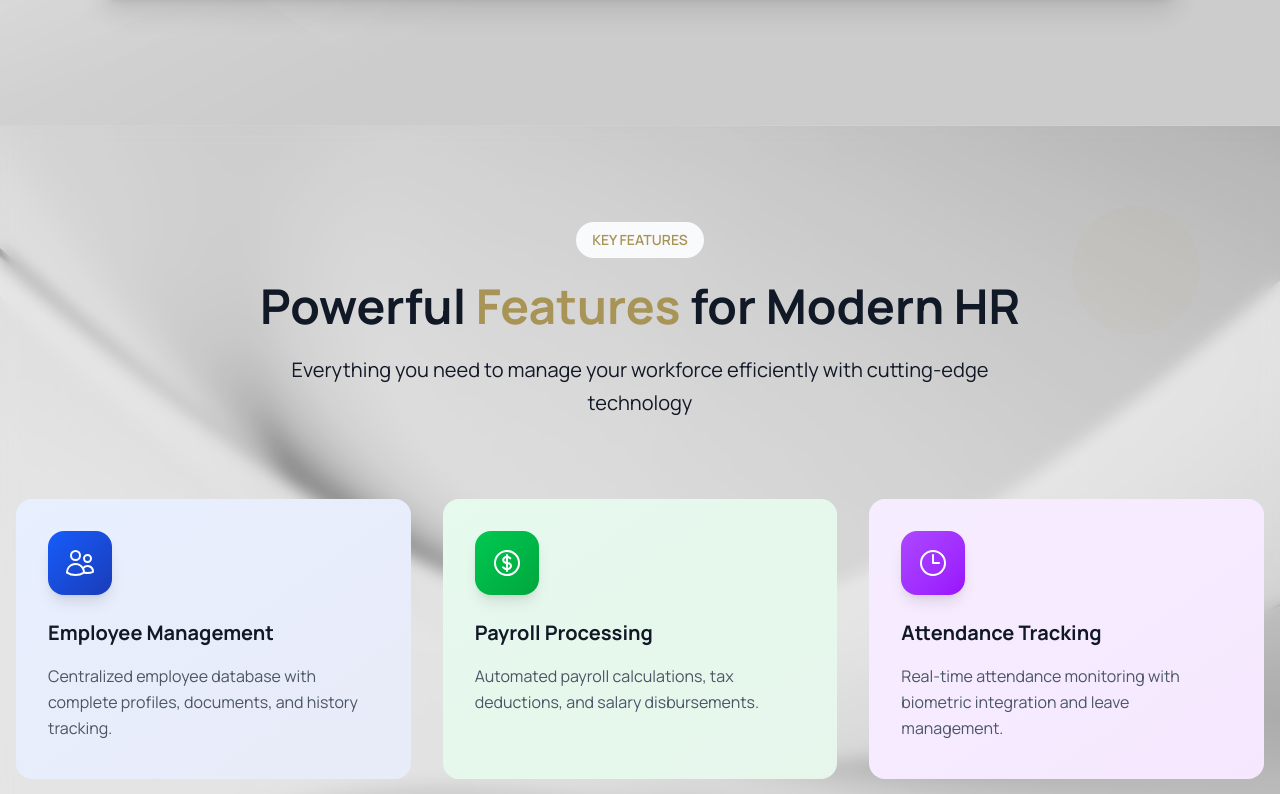
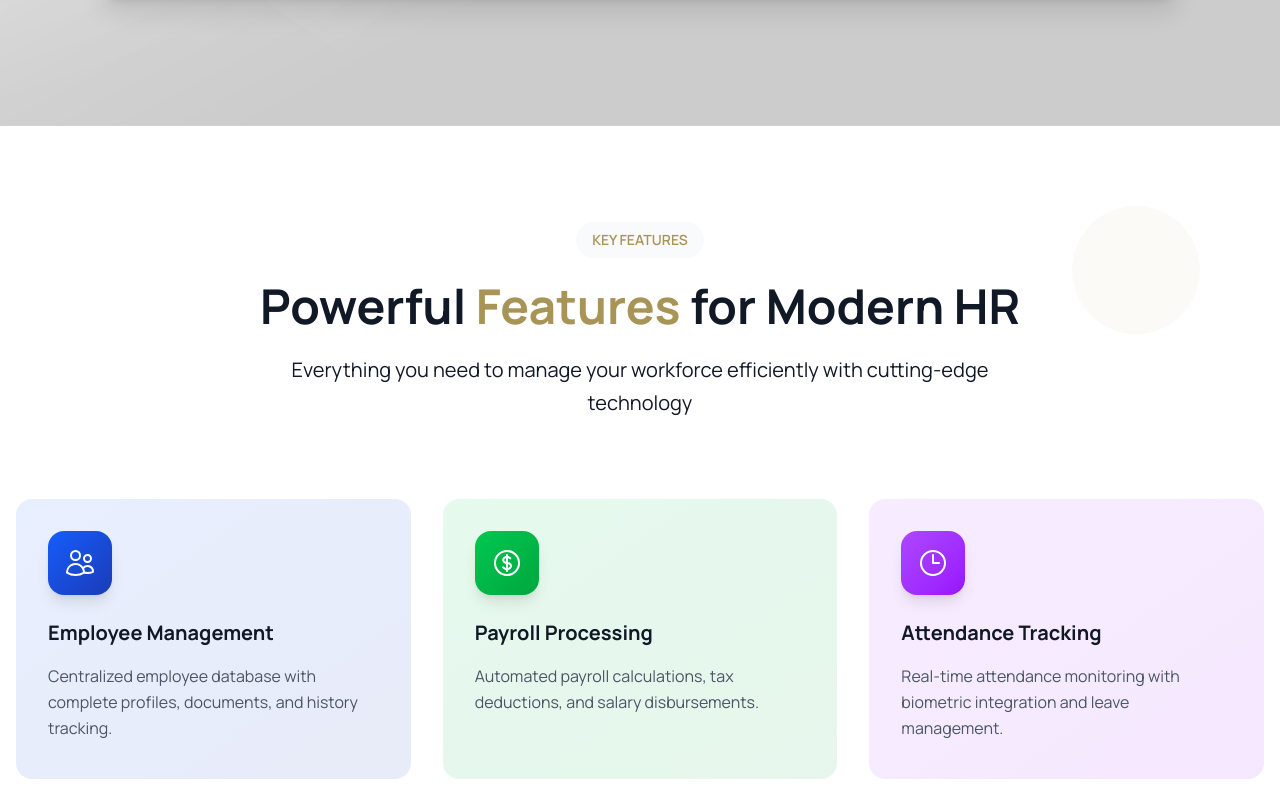
Before and after one commit to aas-imran/HRMS_LANDING_PAGE, a Next.js app: page / in a window 1280 px wide. Shown: the part 1146-1940 px from the top of the page. Built offline with nearby package versions, Linux system fonts and the light colour scheme.

Commit message:
benefits redesign

```diff
--- a/src/components/KeyFeatures.jsx
+++ b/src/components/KeyFeatures.jsx
@@ -52,7 +52,7 @@ const KeyFeatures = () => {
 
   return (
     <section id="features" className="py-24  relative overflow-hidden">
-       <div className="absolute  inset-0 z-0 overflow-hidden">
+       {/* <div className="absolute  inset-0 z-0 overflow-hidden">
         <Image
           src="/bg7.jpg"
           alt="Hero Background"
@@ -60,9 +60,9 @@ const KeyFeatures = () => {
           style={{ objectFit: 'cover' }}
           priority
         />
-      </div>
+      </div> */}
       {/* Background Elements */}
-      <div className="absolute bg-white/10 backdrop-blur-sm inset-0">
+      <div className="absolute bg-white/99 backdrop-blur-lg   inset-0">
         <div className="absolute top-20 right-20 w-32 h-32 rounded-full opacity-5" style={{backgroundColor: '#a89456'}}></div>
         <div className="absolute bottom-20 left-20 w-24 h-24 rounded-full opacity-5" style={{backgroundColor: '#111826'}}></div>
       </div>
@@ -92,7 +92,7 @@ const KeyFeatures = () => {
             return (
               <RevealAnimation key={index} delay={index * 0.1}>
                 <div
-                  className="group bg-white rounded-2xl p-8 hover:shadow-2xl transition-all duration-500 transform hover:-translate-y-3 relative overflow-hidden min-h-[280px] min-w-[300px]"
+                  className="group bg-white rounded-2xl p-8 sahdow-md hover:shadow-2xl transition-all duration-500 transform hover:-translate-y-3 relative overflow-hidden min-h-[280px] min-w-[300px]"
                 >
                 {/* Medium Gradient Background by Default and Enhanced on Hover */}
                 <div className={`absolute inset-0 bg-gradient-to-br ${feature.gradient} opacity-10 group-hover:opacity-15 transition-opacity duration-500`}></div>
```
